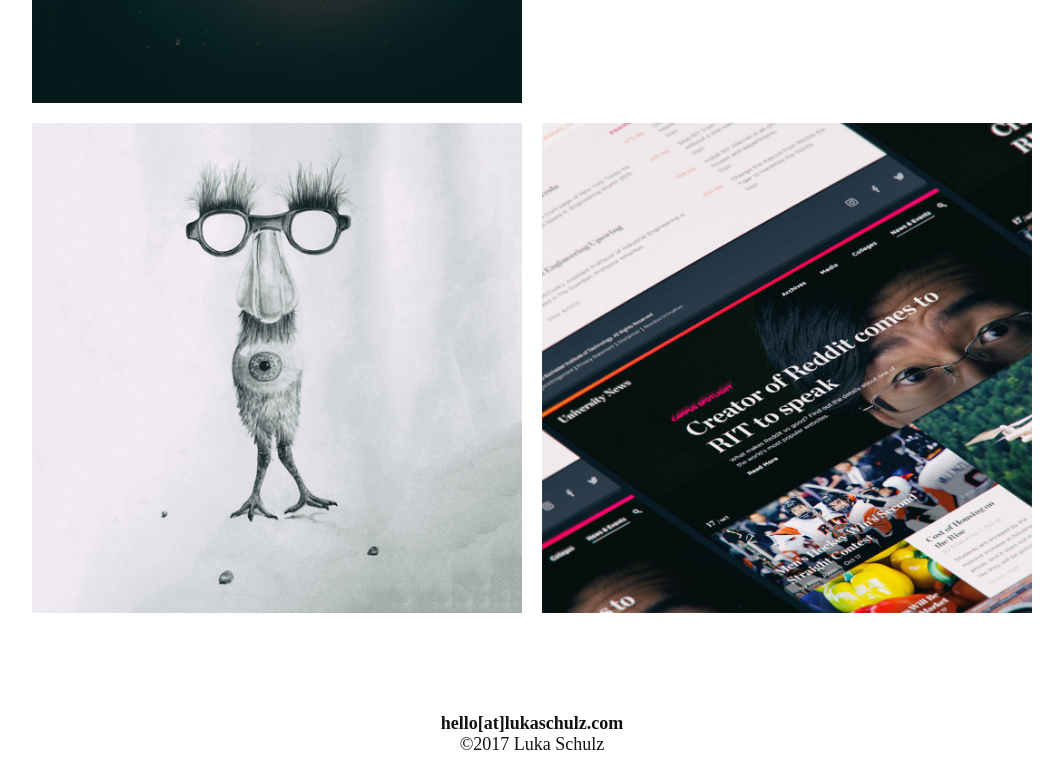
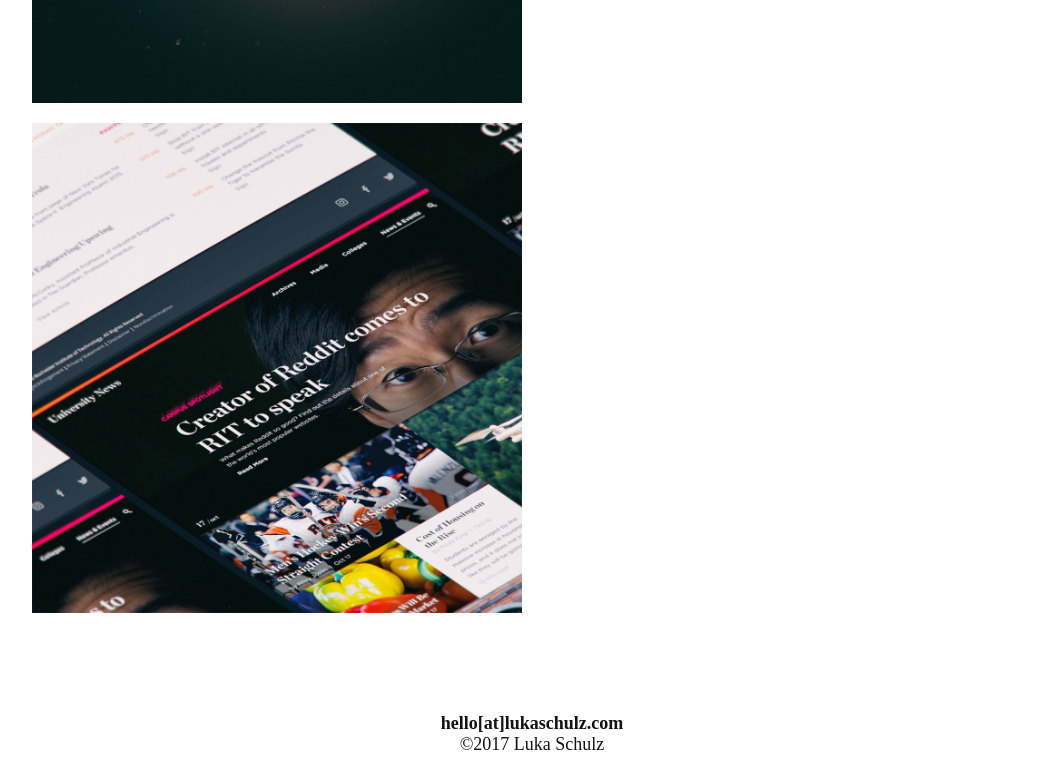
Before and after one commit to luka-schulz/portfolio-archive, a plain HTML site: page index.html in a window 1280 px wide. Shown: the part 2520-3300 px from the top of the page, without its empty margins (108-1171 px from the left). Drawn offline with nearby package versions, Linux system fonts and the light colour scheme; a web font is replaced by a local one.

Commit message:
Update index.html

```diff
--- a/index.html
+++ b/index.html
@@ -147,7 +147,7 @@
                     </div>
                 </a>
 
-                <a class="project push end" href="http://lukaschulz.com/01/art.html">
+<!--                 <a class="project push end" href="http://lukaschulz.com/01/art.html">
                     <div class="image-container">
                         <div class="dimmer"></div>
                         <img src="images/fine-art.jpg" alt="Fine art">
@@ -156,7 +156,7 @@
                             <p>When pencil met paper.</p>
                         </div>
                     </div>
-                </a>
+                </a> -->
 
 <!--                 <a class="project" href="university-news.html"> -->
                 <a class="project end" href="http://lukaschulz.com/01/news.html">
```
